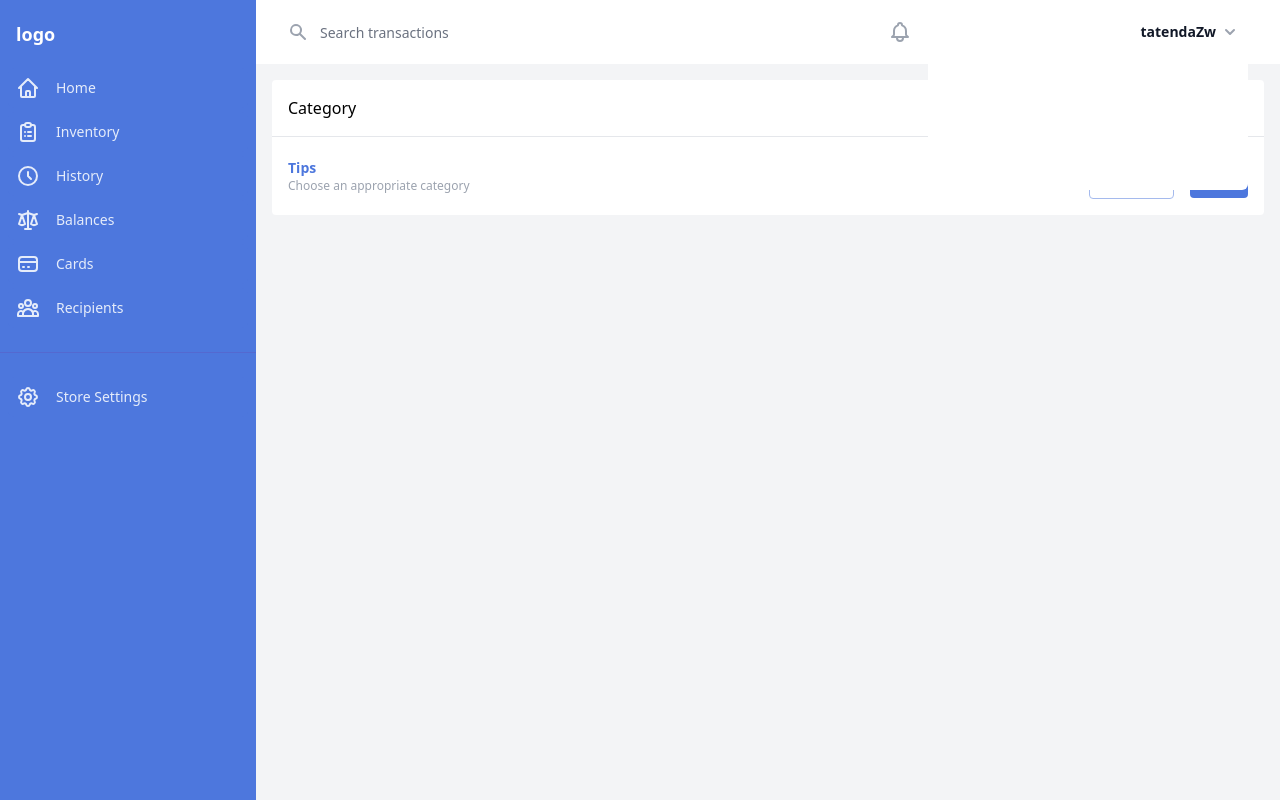
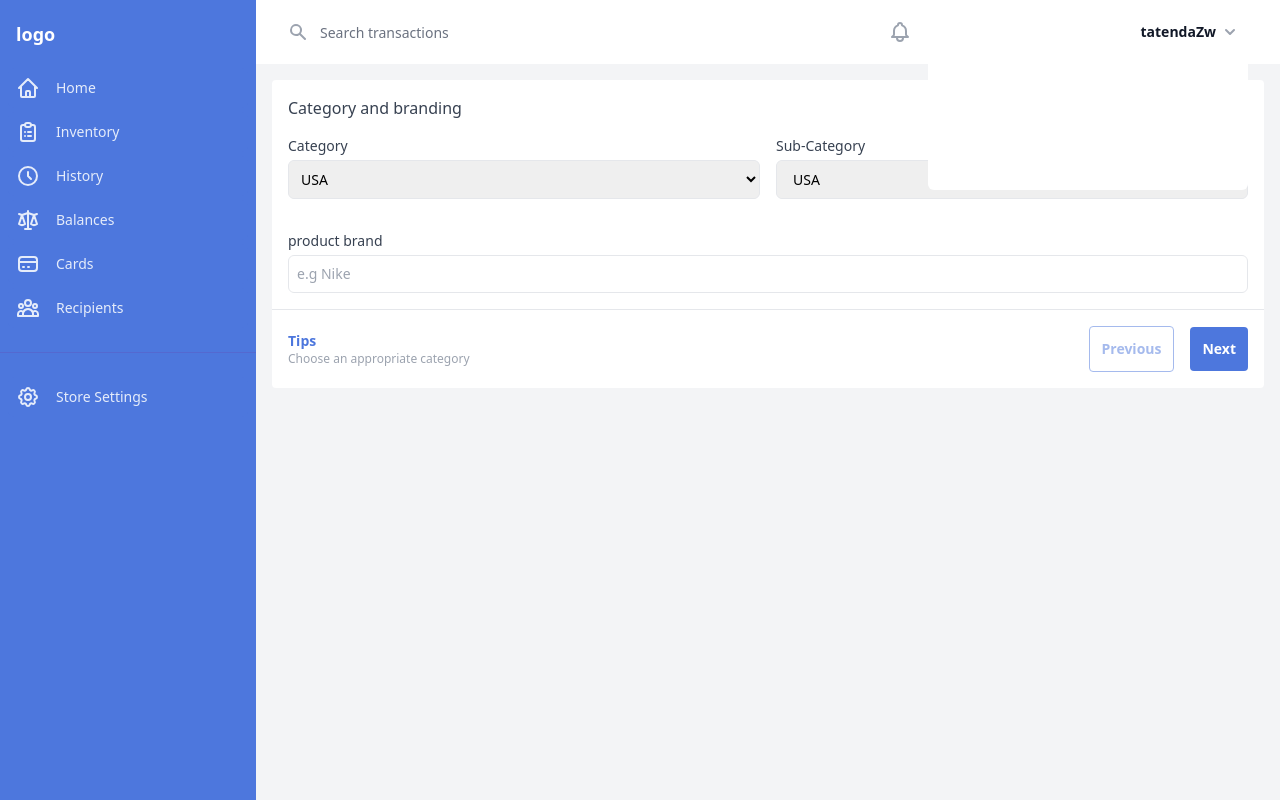
Before and after one commit to tatendabakozw/trolliey, a React (Create React App) app: page /dashboard/addproduct in a window 1280 px wide. Built offline with nearby package versions, Linux system fonts and the light colour scheme; the HTML template or start-up script is replaced by a standard one; what @tailwindcss/typography would draw is missing.

Commit message:
feat: added new set state

```diff
--- a/src/components/dashboard_sidebar/DashboardSidebar.jsx
+++ b/src/components/dashboard_sidebar/DashboardSidebar.jsx
@@ -135,7 +135,7 @@ function DashboardSidebar({ sidebarOpen, setSidebarOpen }) {
                             <div className="mt-6 pt-6">
                                 <div className="px-2 space-y-1">
                                     {secondaryNavigation.map((item) => (
-                                        <Link to={item.href}
+                                        <Link key={item.name} to={item.href}
                                             href={item.href}
                                             className={`${location.pathname === item.href ? "bg-blue-secondary" : "bg-blue-primary hover:bg-blue-secondary "} group flex items-center px-2 py-2 text-sm leading-6 font-medium rounded-md text-blue-light hover:text-blue-light `}
                                         >
--- a/src/dashboard/AddProduct/AddProduct.jsx
+++ b/src/dashboard/AddProduct/AddProduct.jsx
@@ -12,6 +12,7 @@ function AddProduct() {
         step: 1,
         category: '',
         sub_category: '',
+        brand: '',
         category_picture: '',
         name: '',
         description: '',
@@ -38,13 +39,14 @@ function AddProduct() {
 
     // handle field change
     const handleChange = input => e => {
-        setState({ [input]: e.target.value });
+        setState((prev) => ({ ...prev, [input]: e.target.value }));
     }
 
     // desctructuring values from state
     const { step } = state;
 
-    const { category,
+    const {
+        category,
         sub_category,
         category_picture,
         name,
@@ -55,7 +57,9 @@ function AddProduct() {
         price,
         discount,
         in_stock,
-        pictures } = state;
+        pictures,
+        brand
+    } = state;
 
     const values = {
         category,
@@ -69,7 +73,8 @@ function AddProduct() {
         price,
         discount,
         in_stock,
-        pictures
+        pictures,
+        brand
     }
 
     switch (step) {
@@ -101,8 +106,8 @@ function AddProduct() {
         default:
             return (
                 <DashboardLayout>
-                    <div className="p-4">
-                        add product
+                    <div className="grid md:grid-cols-3 grid-cols-1 flex-row items-center mb-8">
+                        <p className="col-span-1 text-lg text-gray-700 font-semibold md:flex hidden">Your Inventory Page</p>
                     </div>
                 </DashboardLayout>
             )
--- a/src/dashboard/AddProduct/Category.jsx
+++ b/src/dashboard/AddProduct/Category.jsx
@@ -6,9 +6,58 @@ function Category({ nextStep, handleChange, values }) {
     return (
         <DashboardLayout>
             <div className="p-4 h-full flex">
-                <div className="bg-white rounded flex-1">
+                <div className="bg-white rounded flex-1 overflow-hidden">
                     <div className="flex-1 p-4 flex flex-col">
-                        Category
+                        <p className="text-gray-700 mb-4">Category and branding</p>
+                        <div>
+                            <div className="flex md:flex-row flex-col gap-4 w-full mb-8">
+                                <div className="flex-1">
+                                    <label htmlFor="category" className="block text-sm font-medium text-gray-700">
+                                        Category
+                                    </label>
+                                    <select
+                                        id="category"
+                                        value={values.category}
+                                        onChange={handleChange('category')}
+                                        name="category"
+                                        className="mt-1 w-full p-2 text-base border border-gray-200 focus:outline-none sm:text-sm rounded-md"
+                                    >
+                                        <option>USA</option>
+                                        <option>Canada</option>
+                                        <option>EU</option>
+                                    </select>
+                                </div>
+                                <div className="flex-1">
+                                    <label htmlFor="sub-category" className="block text-sm font-medium text-gray-700">
+                                        Sub-Category
+                                    </label>
+                                    <select
+                                        id="sub-category"
+                                        name="sub-category"
+                                        value={values.sub_category}
+                                        onChange={handleChange('sub_category')}
+                                        className="mt-1 block w-full pl-3 pr-10 p-2 text-base border border-gray-200 focus:outline-none focus:ring-indigo-500 focus:border-indigo-500 sm:text-sm rounded-md"
+                                    >
+                                        <option>USA</option>
+                                        <option>Canada</option>
+                                        <option>EU</option>
+                                    </select>
+                                </div>
+                            </div>
+                            <div className="flex-1">
+                                    <label htmlFor="brand" className="block text-sm font-medium text-gray-700">
+                                        product brand
+                                    </label>
+                                    <input
+                                        id="brand"
+                                        value={values.brand}
+                                        onChange={handleChange('brand')}
+                                        name="brand"
+                                        className="mt-1 w-full p-2 text-base border border-gray-200 focus:outline-none sm:text-sm rounded-md"
+                                        placeholder="e.g Nike"
+                                    />
+                                </div>
+                        </div>
                     </div>
 
                     <div className="border-t border-gray-200 p-4 flex flex-row items-center ">
@@ -18,7 +67,7 @@ function Category({ nextStep, handleChange, values }) {
                                 <p className="text-gray-400 text-xs">Choose an appropriate category</p>
                             </div>
                             <div className="ml-auto flex flex-row items-center">
-                                <BlueButton text="Previous" outline className="opacity-50"/>
+                                <BlueButton text="Previous" outline className="opacity-50" />
                                 <div className="mx-2"></div>
                                 <BlueButton text="Next" onClick={() => nextStep()} />
                             </div>
--- a/src/dashboard/AddProduct/Description.jsx
+++ b/src/dashboard/AddProduct/Description.jsx
@@ -14,7 +14,7 @@ function Description({ nextStep, handleChange, values, prevStep }) {
                         <div className="flex w-full justify-between flex-row">
                             <div className="text-blue-primary text-sm">
                                 <p className="font-semibold">Tips</p>
-                                <p className="text-gray-400 text-xs">Price plays a major role in the success business</p>
+                                <p className="text-gray-400 text-xs">Keep the name short, buyers know what they want</p>
                             </div>
                             <div className="ml-auto flex flex-row items-center">
                                 <BlueButton text="Previous" outline onClick={() => prevStep()} />
```
